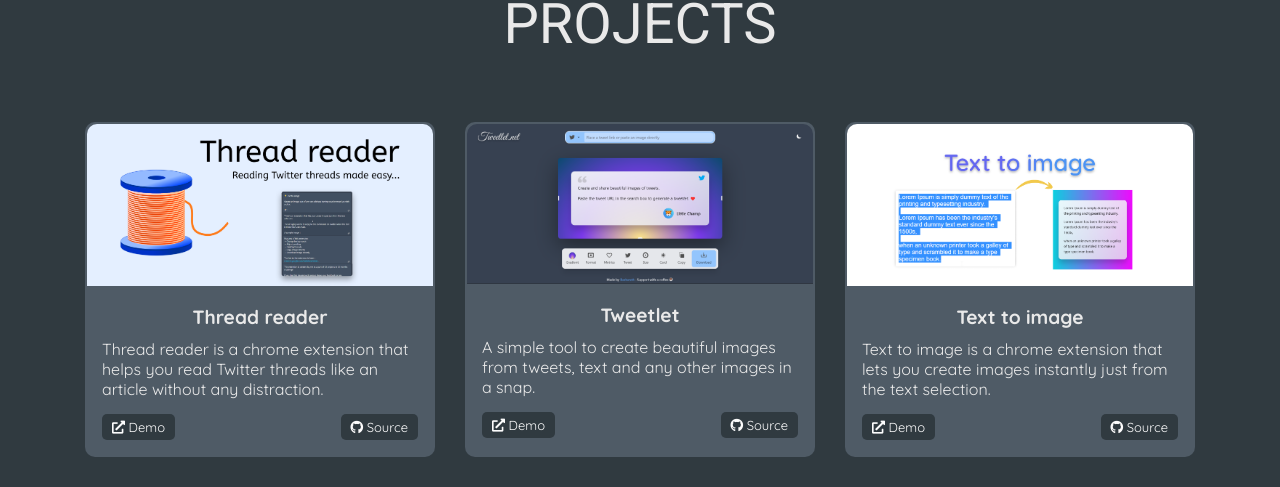
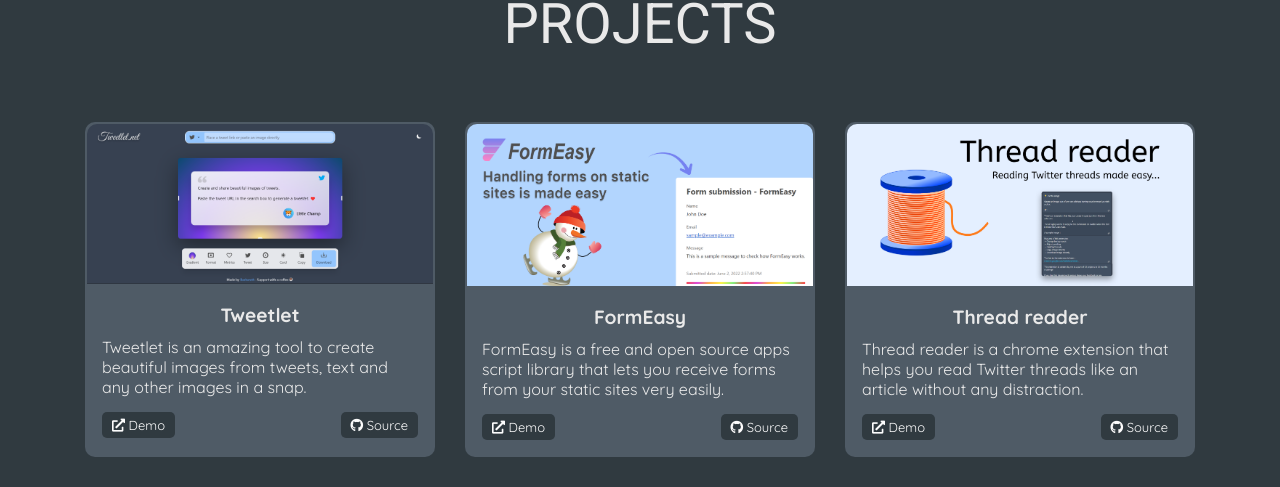
Before and after one commit to Basharath/Basharath.github.io, a React (Create React App) app: page / in a window 1280 px wide. Shown: the part 1719-2206 px from the top of the page. Built offline with nearby package versions, Linux system fonts and the light colour scheme; the HTML template or start-up script is replaced by a standard one.

Commit message:
Adds formeasy project to the list

```diff
--- a/src/data.js
+++ b/src/data.js
@@ -17,8 +17,25 @@
 import tweetlet from './assets/tweetlet.png';
 import textImage from './assets/text-image.png';
 import threadReader from './assets/thread-reader.png';
+import formeasy from './assets/formeasy.png';
 
 const projects = [
+  {
+    image: tweetlet,
+    title: 'Tweetlet',
+    description:
+      'Tweetlet is an amazing tool to create beautiful images from tweets, text and any other images in a snap.',
+    demoUrl: 'https://tweetlet.net/',
+    git: 'https://devapt.com/create-images-tweetlet',
+  },
+  {
+    image: formeasy,
+    title: 'FormEasy',
+    description:
+      'FormEasy is a free and open source apps script library that lets you receive forms from your static sites very easily.',
+    demoUrl: 'https://devapt.com/formeasy',
+    git: 'https://github.com/Basharath/FormEasy',
+  },
   {
     image: threadReader,
     title: 'Thread reader',
@@ -27,14 +44,6 @@
     demoUrl:
       'https://chrome.google.com/webstore/detail/thread-reader/hjepbdajiiflfinpefagdanephmgajnh',
     git: 'https://devapt.com/',
-  },
-  {
-    image: tweetlet,
-    title: 'Tweetlet',
-    description:
-      'A simple tool to create beautiful images from tweets, text and any other images in a snap.',
-    demoUrl: 'https://tweetlet.net/',
-    git: 'https://devapt.com/create-images-tweetlet',
   },
   {
     image: textImage,
```
Also changed, not shown: src/assets/formeasy.png (added).
